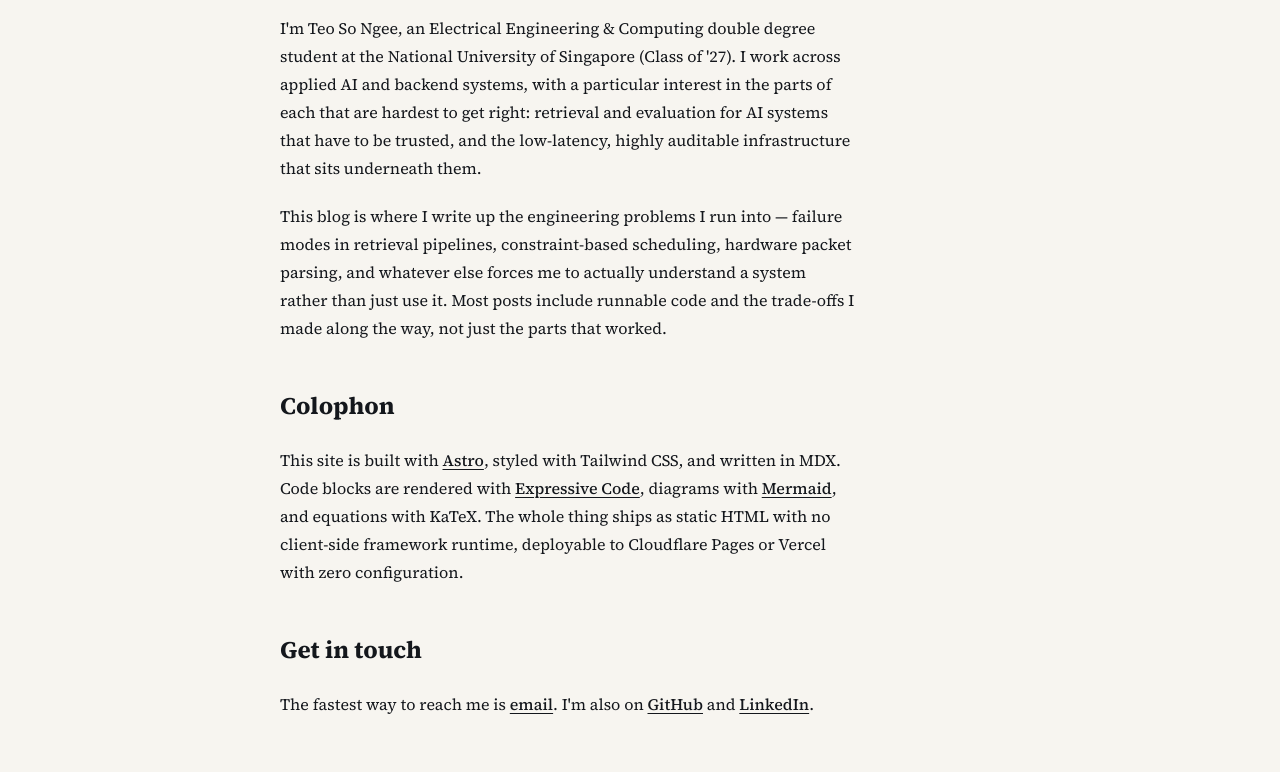
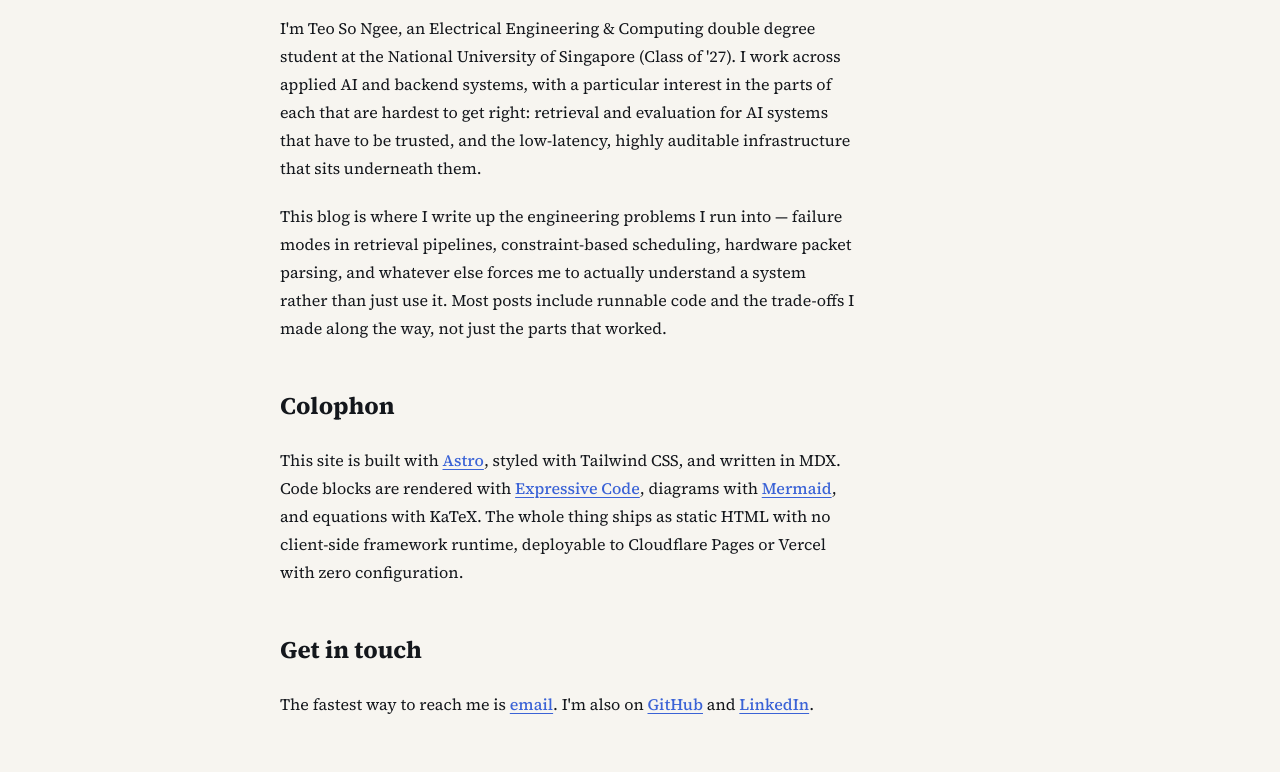
Before and after one commit to JohnTeo2002/songee-blog, an Astro site: page /about in a window 1280 px wide. Shown: the part 183-955 px from the top of the page. Built offline with nearby package versions, Linux system fonts and the light colour scheme; Astro itself is replaced by a stand-in of ours.

Commit message:
fix: restore blog CTA contrast in both themes
Remove the global link color override and make dark variants follow the selected data-theme value.

Co-authored-by: Copilot <223556219+Copilot@users.noreply.github.com>

```diff
--- a/src/styles/global.css
+++ b/src/styles/global.css
@@ -1,5 +1,6 @@
 @import "tailwindcss";
 @plugin "@tailwindcss/typography";
+@custom-variant dark (&:where([data-theme="dark"], [data-theme="dark"] *));
 
 /* -----------------------------------------------------------------------
    Design tokens.
@@ -69,10 +70,6 @@ html[data-theme="dark"] body {
 ::selection {
   background: var(--color-signal);
   color: var(--color-paper);
-}
-
-a {
-  color: inherit;
 }
 
 /* Visible keyboard focus everywhere */
```
